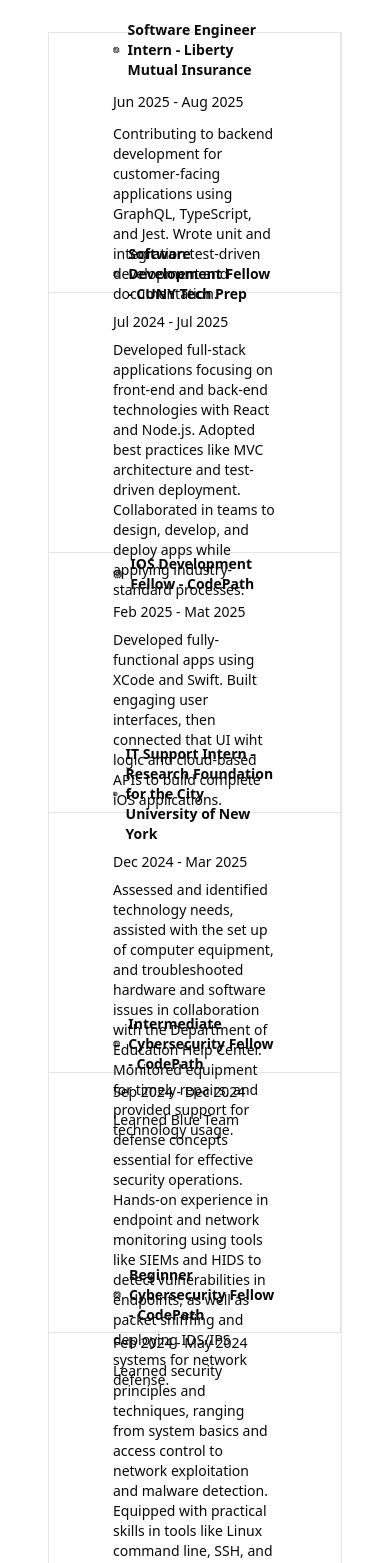
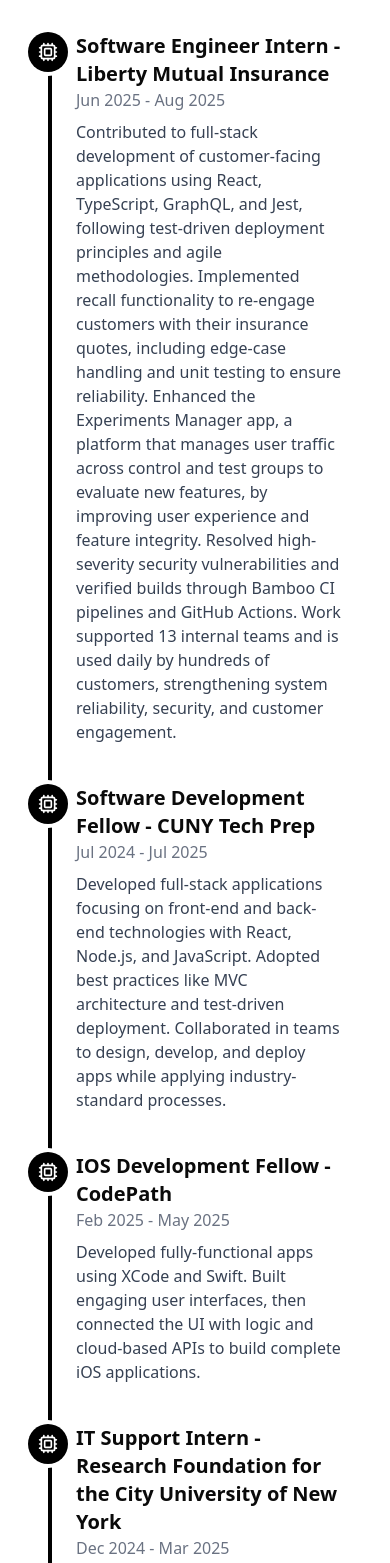
Before and after one commit to Esmeraldagmm/PortfolioWebsite, a Next.js app: page / in a window 390 px wide. Shown: the part 5805-7368 px from the top of the page. Built offline with nearby package versions, Linux system fonts and the light colour scheme.

Commit message:
add timeline to experience section to display experiences

```diff
--- a/src/components/experience-section.tsx
+++ b/src/components/experience-section.tsx
@@ -8,101 +8,118 @@
       <div className="relative mx-auto flex max-w-6xl flex-col px-6 lg:flex-row lg:items-center">
         <div className="py-10 px-6 w-full">
           <h1 className="text-5xl font-bold text-center mb-10">Experiences</h1>
-          <div className="relative mx-auto grid max-w-6xl min-h-[600px] divide-x divide-y border *:p-16 sm:grid-cols-2 lg:grid-cols-3 items-center justify-center">
-            <div className="space-y-3 flex flex-col h-[260px] justify-center">
-              <div className="flex items-center gap-2">
-                <Cpu className="size-4" />
-                <h3 className="text-sm font-bold">
+          <div className="relative mx-auto max-w-5xl">
+            <ol className="border-l-4 border-black">
+              <li className="mb-10 ml-6">
+                <span className="flex absolute -left-5 justify-center items-center w-10 h-10 bg-black rounded-full ring-4 ring-white">
+                  <Cpu className="text-white size-5" />
+                </span>
+                <h3 className="font-semibold text-xl">
                   Software Engineer Intern - Liberty Mutual Insurance
                 </h3>
-              </div>
-              <p className="text-sm font-medium">Jun 2025 - Aug 2025</p>
-              <p className="text-sm">
-                Contributing to backend development for customer-facing
-                applications using GraphQL, TypeScript, and Jest. Wrote unit and
-                integration test-driven development and documentation.
+                <span className="block text-base text-gray-500 mb-2">
+                  Jun 2025 - Aug 2025
+                </span>
+                <p className="text-base text-gray-700">
+                  Contributed to full-stack development of customer-facing applications using React, TypeScript, GraphQL, and Jest, following test-driven deployment principles
+                  and agile methodologies. Implemented recall functionality to re-engage customers with their insurance quotes, including edge-case handling and unit testing
+                  to ensure reliability. Enhanced the Experiments Manager app, a platform that manages
+                  user traffic across control and test groups to evaluate new features, by improving user experience and feature integrity.
+                  Resolved high-severity security vulnerabilities and verified builds through Bamboo CI pipelines and GitHub Actions. Work supported
+                  13 internal teams and is used daily by hundreds of customers, strengthening system reliability, security, and customer engagement.
                 </p>
-            </div>
-            <div className="space-y-2 flex flex-col h-[260px] justify-center">
-              <div className="flex items-center gap-2">
-                <Cpu className="size-4" />
-                <h3 className="text-sm font-bold">
+              </li>
+              <li className="mb-10 ml-6">
+                <span className="flex absolute -left-5 justify-center items-center w-10 h-10 bg-black rounded-full ring-4 ring-white">
+                  <Cpu className="text-white size-5" />
+                </span>
+                <h3 className="font-semibold text-xl">
                   Software Development Fellow - CUNY Tech Prep
                 </h3>
-              </div>
-              <p className="text-sm font-medium">Jul 2024 - Jul 2025</p>
-              <p className="text-sm">
-                Developed full-stack applications focusing
-                on front-end and back-end technologies with React and Node.js.
-                Adopted best practices like MVC architecture and
-                test-driven deployment. Collaborated in teams to design,
-                develop, and deploy apps while applying industry-standard processes.
+                <span className="block text-base text-gray-500 mb-2">
+                  Jul 2024 - Jul 2025
+                </span>
+                <p className="text-base text-gray-700">
+                  Developed full-stack applications focusing on front-end and
+                  back-end technologies with React, Node.js, and JavaScript.
+                  Adopted best practices like MVC architecture and test-driven
+                  deployment. Collaborated in teams to design, develop, and
+                  deploy apps while applying industry-standard processes.
                 </p>
-            </div>
-            <div className="space-y-2 flex flex-col h-[260px] justify-center">
-              <div className="flex items-center gap-2">
-                <Cpu className="size-4" />
-                <h3 className="text-sm font-bold">
+              </li>
+              <li className="mb-10 ml-6">
+                <span className="flex absolute -left-5 justify-center items-center w-10 h-10 bg-black rounded-full ring-4 ring-white">
+                  <Cpu className="text-white size-5" />
+                </span>
+                <h3 className="font-semibold text-xl">
                   IOS Development Fellow - CodePath
                 </h3>
-              </div>
-              <p className="text-sm font-medium">Feb 2025 - Mat 2025</p>
-              <p className="text-sm">
+                <span className="block text-base text-gray-500 mb-2">
+                  Feb 2025 - May 2025
+                </span>
+                <p className="text-base text-gray-700">
                   Developed fully-functional apps using XCode and Swift. Built
-                engaging user interfaces, then connected that UI wiht logic and
-                cloud-based APIs to build complete iOS applications.
+                  engaging user interfaces, then connected the UI with logic
+                  and cloud-based APIs to build complete iOS applications.
                 </p>
-            </div>
-            <div className="space-y-2 flex flex-col h-[260px] justify-center">
-              <div className="flex items-center gap-2">
-                <Cpu className="size-4" />
-                <h3 className="text-sm font-bold">
+              </li>
+              <li className="mb-10 ml-6">
+                <span className="flex absolute -left-5 justify-center items-center w-10 h-10 bg-black rounded-full ring-4 ring-white">
+                  <Cpu className="text-white size-5" />
+                </span>
+                <h3 className="font-semibold text-xl">
                   IT Support Intern - Research Foundation for the City
                   University of New York
                 </h3>
-              </div>
-              <p className="text-sm font-medium">Dec 2024 - Mar 2025</p>
-              <p className="text-sm">
-                Assessed and identified technology needs, assisted with the set
-                up of computer equipment, and troubleshooted hardware and
+                <span className="block text-base text-gray-500 mb-2">
+                  Dec 2024 - Mar 2025
+                </span>
+                <p className="text-base text-gray-700">
+                  Assessed and identified technology needs, assisted with the
+                  set up of computer equipment, and troubleshooted hardware and
                   software issues in collaboration with the Department of
                   Education Help Center. Monitored equipment for timely repairs,
                   and provided support for technology usage.
                 </p>
-            </div>
-            <div className="space-y-2 flex flex-col h-[260px] justify-center">
-              <div className="flex items-center gap-2">
-                <Cpu className="size-4" />
-                <h3 className="text-sm font-bold">
+              </li>
+              <li className="mb-10 ml-6">
+                <span className="flex absolute -left-5 justify-center items-center w-10 h-10 bg-black rounded-full ring-4 ring-white">
+                  <Cpu className="text-white size-5" />
+                </span>
+                <h3 className="font-semibold text-xl">
                   Intermediate Cybersecurity Fellow - CodePath
                 </h3>
-              </div>
-              <p className="text-sm font-medium">Sep 2024 - Dec 2024</p>
-              <p className="text-sm">
+                <span className="block text-base text-gray-500 mb-2">
+                  Sep 2024 - Dec 2024
+                </span>
+                <p className="text-base text-gray-700">
                   Learned Blue Team defense concepts essential for effective
-                security operations. Hands-on experience in endpoint and network
-                monitoring using tools like SIEMs and HIDS to detect
-                vulnerabilities in endpoints, as well as packet snifffing and
+                  security operations. Hands-on experience in endpoint and
+                  network monitoring using tools like SIEMs and HIDS to detect
+                  vulnerabilities in endpoints, as well as packet sniffing and
                   deploying IDS/IPS systems for network defense.
                 </p>
-            </div>
-            <div className="space-y-2 flex flex-col h-[260px] justify-center">
-              <div className="flex items-center gap-2">
-                <Cpu className="size-4" />
-                <h3 className="text-sm font-bold">
+              </li>
+              <li className="mb-10 ml-6">
+                <span className="flex absolute -left-5 justify-center items-center w-10 h-10 bg-black rounded-full ring-4 ring-white">
+                  <Cpu className="text-white size-5" />
+                </span>
+                <h3 className="font-semibold text-xl">
                   Beginner Cybersecurity Fellow - CodePath
                 </h3>
-              </div>
-              <p className="text-sm font-medium">Feb 2024 - May 2024</p>
-              <p className="text-sm">
+                <span className="block text-base text-gray-500 mb-2">
+                  Feb 2024 - May 2024
+                </span>
+                <p className="text-base text-gray-700">
                   Learned security principles and techniques, ranging from
                   system basics and access control to network exploitation and
-                malware detection. Equipped with practical skills in tools like
-                Linux command line, SSH, and Metasploit, along with a grasp of
-                essential topics in access control, data security, and privacy
-                management.
+                  malware detection. Equipped with practical skills in tools
+                  like Linux command line, SSH, and Metasploit, along with a
+                  grasp of essential topics in access control, data security,
+                  and privacy management.
                 </p>
-            </div>
+              </li>
+            </ol>
           </div>
         </div>
       </div>
--- a/src/components/hero-section.tsx
+++ b/src/components/hero-section.tsx
@@ -65,7 +65,7 @@
             <Image
               src="/Headshot.png"
               alt="Headshot"
-              width={450}
+              width={500}
               height={250}
               className="rounded-full object-cover border-4 border-accent-foreground shadow-lg"
             />
```
Lines whose indentation alone changed are shown as unchanged.
